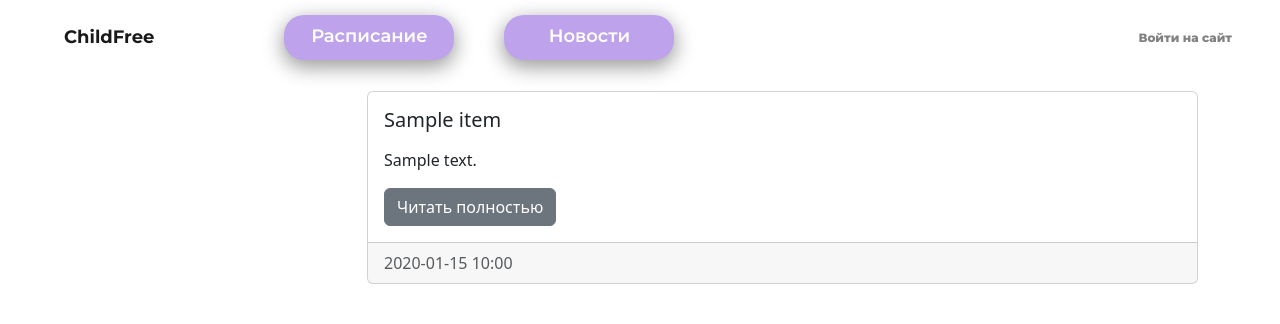
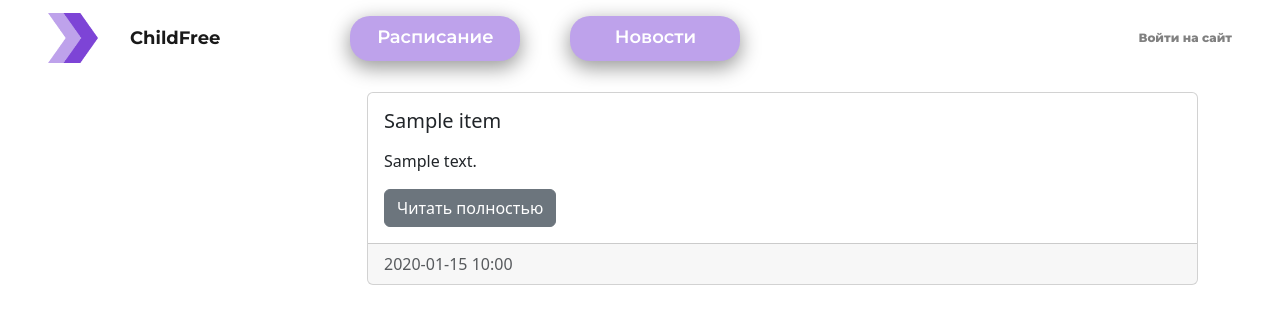
Before and after one commit to daniilpopovv/shedule-system, a Django app: template ScheduleSystem/templates/ScheduleSystem/news_list.html in a window 1280 px wide. Shown: the top 324 px of the page. Run offline with Django 3.2, Linux system fonts and the light colour scheme; the template is opened without the code that fills it: most values are stand-ins (such as "Sample title", 1, 10 or a date in 2020); parts of the project's set-up code (start-up, migrations or seed data) failed here and were passed over; some libraries are stand-ins or nearby versions.

Commit message:
- подправил верстку

```diff
--- a/ScheduleSystem/templates/ScheduleSystem/schedule.html
+++ b/ScheduleSystem/templates/ScheduleSystem/schedule.html
@@ -7,3 +7,7 @@
         </a>
     {% endfor %}
 </div>
+
+{% if freeday %}
+    <h6>Занятий сегодня нет</h6>
+{% endif %}
--- a/djangoProject1/static/css/style.css
+++ b/djangoProject1/static/css/style.css
@@ -4,12 +4,6 @@
 
 nav.navbar {
     background-color: #FFFFFF;
-}
-
-.navbar a:first-child {
-    font-family: Montserrat, sans-serif;
-    font-weight: 700;
-    font-size: 18px;
 }
 
 .navbar .navbar-collapse li {
@@ -44,6 +38,17 @@ nav.navbar {
     text-decoration: none;
 }
 
+.navbar a.navbar-brand {
+    font-family: Montserrat, sans-serif;
+    font-weight: 700;
+    font-size: 18px;
+}
+
+.navbar img.navbar-brand {
+    display: block;
+    max-width: 50px;
+}
+
 .navbar a:last-child {
     font-family: Montserrat, sans-serif;
     font-weight: 800;
--- a/templates/inc/_nav.html
+++ b/templates/inc/_nav.html
@@ -1,4 +1,6 @@
+{% load static %}
 <nav class="navbar navbar-expand-lg navbar-light ms-5">
+    <img src="{% static 'favicon.ico' %}" alt="ChildFree" class="navbar-brand">
     <a class="navbar-brand p-lg-3" href="{% url 'home' %}">ChildFree</a>
     <button class="navbar-toggler" type="button" data-bs-toggle="collapse" data-bs-target="#navbarSupportedContent"
             aria-controls="navbarSupportedContent" aria-expanded="false" aria-label="Toggle navigation">
```
Also changed, not shown: ScheduleSystem/templatetags/news_tags.py (+6 -1 lines), db.sqlite3.
